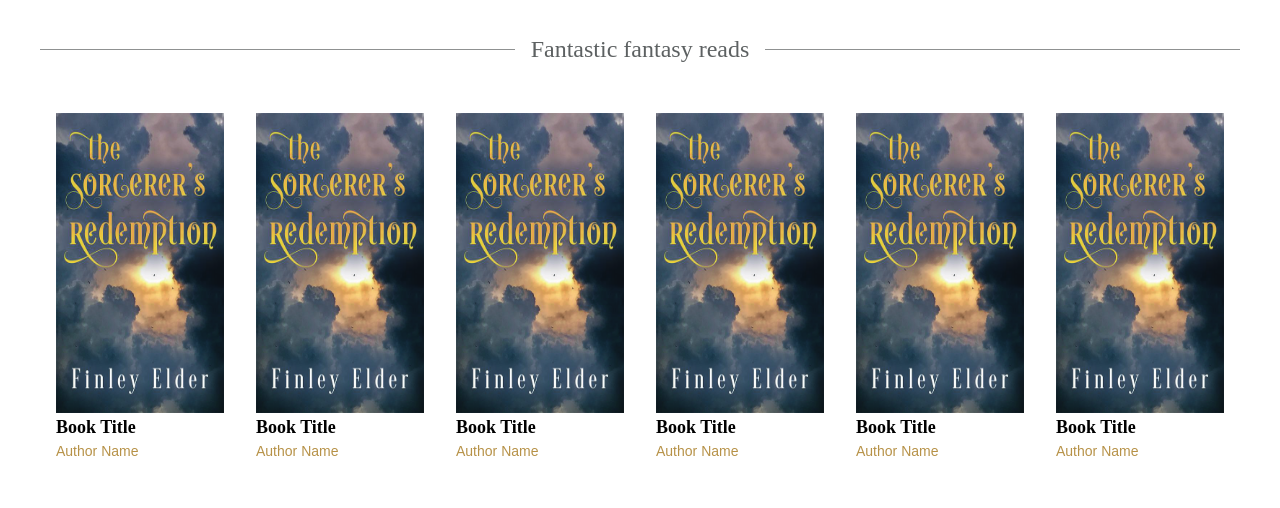
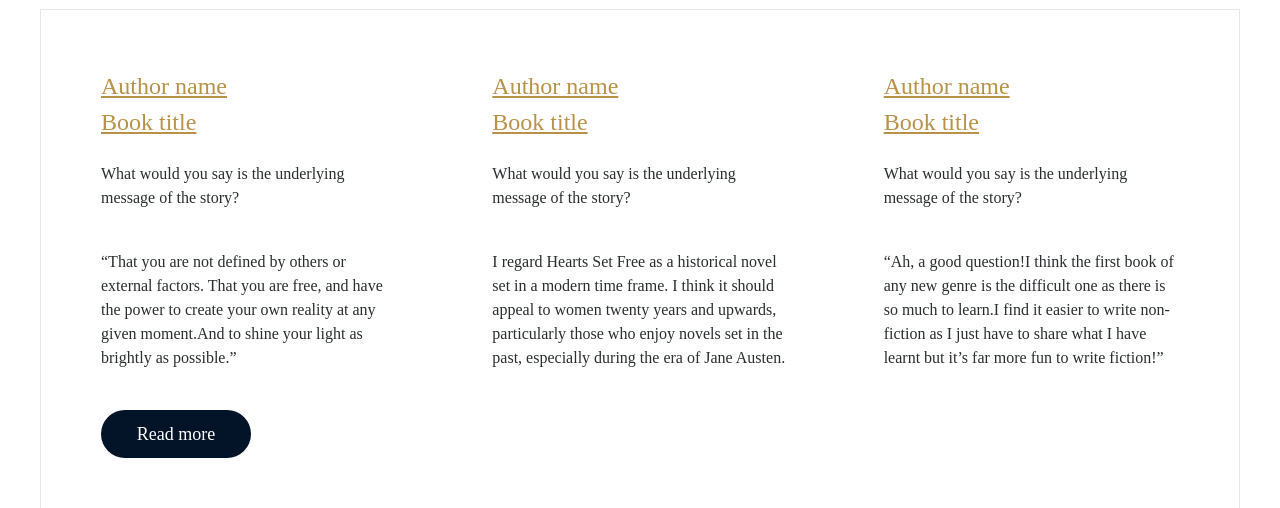
Before and after one commit to Hadees621/pegasus, a React (Create React App) app: page / in a window 1280 px wide. Shown: the part 3709-4217 px from the top of the page. Built offline with nearby package versions, Linux system fonts and the light colour scheme.

Commit message:
author section

```diff
--- a/src/pages/homepage/Home.js
+++ b/src/pages/homepage/Home.js
@@ -7,10 +7,7 @@ const Home = () => {
     return (
         <>
             <Header />
-
             <Section />
-
-
             <Footer />
         </>
     )
--- a/src/pages/homepage/components/Section.js
+++ b/src/pages/homepage/components/Section.js
@@ -1,5 +1,5 @@
 import React from 'react'
-import { articleData, audioBooksData, bookData, fantasyReadData, imprintData, provkingNovelData } from './../utils/utils'
+import { aboutAuthorData, articleData, audioBooksData, bookData, fantasyReadData, imprintData, provkingNovelData } from './../utils/utils'
 
 const ImprintSection = ({ title, content, imageSrc }) => (
     <div className="m-4 p-10 text-center group bg-white transition-colors duration-300 ease-in-out hover:bg-[#EDEFF1] h-[400px]">
@@ -166,9 +166,9 @@ const Section = () => {
                     <div className="text-[#5D6162] 320:text-lg 1024:text-2xl font-fairplay px-4">Author interviews
                     </div>
                     <div className="flex-grow border-t border-[#8F9191]"></div>
-</div> */}
+                </div>
 
-                {/* <div className='flex bg-[#0F1824] h-[730px] justify-center items-center px-10'>
+                <div className='flex bg-[#0F1824] h-[730px] justify-center items-center px-10'>
 
                     <div className='w-1/3 h-[640px]'>
                         <div className='w-full text-start mt-10 py-8 pr-4'>
@@ -195,6 +195,26 @@ const Section = () => {
                     </div>
                 </div> */}
 
+                <div className='grid grid-cols-3 320:grid-cols-1 1024:grid-cols-3 mt-8 px-20 320:px-0 border gap-4 768:p-10 1024:p-5'>
+                    {aboutAuthorData.map((author, index) => (
+                        <div
+                            key={index}
+                            className="m-4 320:m-0 320:p-3 768:p-10 text-center group bg-white transition-colors duration-300 ease-in-out hover:bg-[#EDEFF1] h-[450px] 1024:h-[550px] 1440:h-[520px] 2560:h-[450px]"
+                        >
+                            <div className="w-full text-start p-10 320:p-0">
+                                <h3 className="text-2xl font-normal font-fairplay text-[#B79248] underline">{author.name}</h3>
+                                <h3 className="text-2xl font-normal font-fairplay pt-1 text-[#B79248] underline">{author.title}</h3>
+                                <p className="text-base text-[#2A2E30] font-fairplay py-6 tracking-normal">{author.message}</p>
+                                <p className="text-base text-[#2A2E30] font-fairplay py-4 tracking-normal">{author.paragraph}</p>
+                                {author.button && (
+                                    <button className="mt-6 bg-[#031428] text-lg text-white px-4 py-2 rounded-3xl w-[150px] h-12 font-fairplay">
+                                        Read more
+                                    </button>
+                                )}
+                            </div>
+                        </div>
+                    ))}
+                </div>
 
                 <div className="flex items-center py-8 mt-6">
                     <div className="flex-grow border-t border-[#8F9191]"></div>
@@ -226,9 +246,9 @@ const Section = () => {
                         <p class="text-base text-black">Lorem ipsum dolor sit amet, consectetuer adipscing elit.
                             .</p>
                         <button className="mt-6 bg-[#031428] text-lg text-white px-4 py-2 rounded-3xl w-[150px] h-12 font-fairplay">Explore</button>
-
                     </div>
                 </div>
+
             </div>
         </>
     )
--- a/src/pages/homepage/utils/utils.js
+++ b/src/pages/homepage/utils/utils.js
@@ -75,3 +75,33 @@ export const fantasyReadData = [
     { title: "Book Title ", author: "Author Name", imageSrc: "assests/section/section.png" },
     { title: "Book Title ", author: "Author Name", imageSrc: "assests/section/section.png" },
 ];
+
+export const aboutAuthorData = [
+    {
+        name: "Author name",
+        title: "Book title",
+        message: "What would you say is the underlying message of the story?",
+        paragraph: `“That you are not defined by others or external factors. That you are free, and have the power to create your own reality at any given moment.And to shine your light as brightly as possible.”`,
+        button: true
+    },
+    {
+        name: "Author name",
+        title: "Book title",
+        message: "What would you say is the underlying message of the story?",
+        paragraph: `I regard Hearts Set Free as a historical novel set in a modern
+        time frame. I think it should appeal to women twenty years
+        and upwards, particularly those who enjoy novels set in the
+        past, especially during the era of Jane Austen.`,
+        button: false
+    },
+    {
+        name: "Author name",
+        title: "Book title",
+        message: "What would you say is the underlying message of the story?",
+        paragraph: `“Ah, a good question!I think the first book of any new genre is
+        the difficult one as there is so much to learn.I find it easier to
+        write non- fiction as I just have to share what I have learnt but
+        it’s far more fun to write fiction!”`,
+        button: false
+    },
+];
```
Lines whose indentation alone changed are shown as unchanged.
